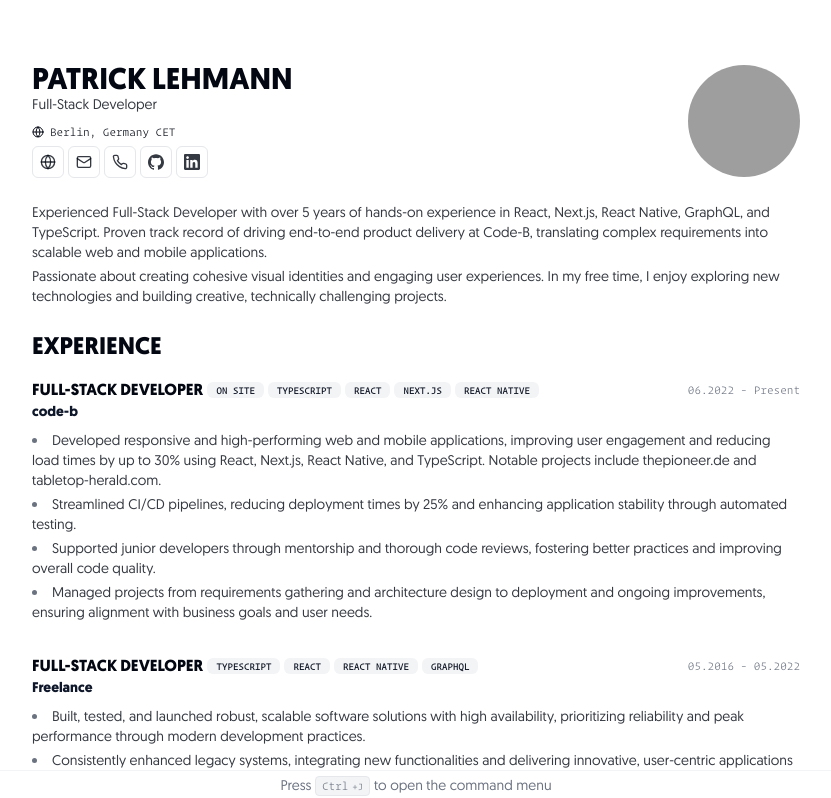
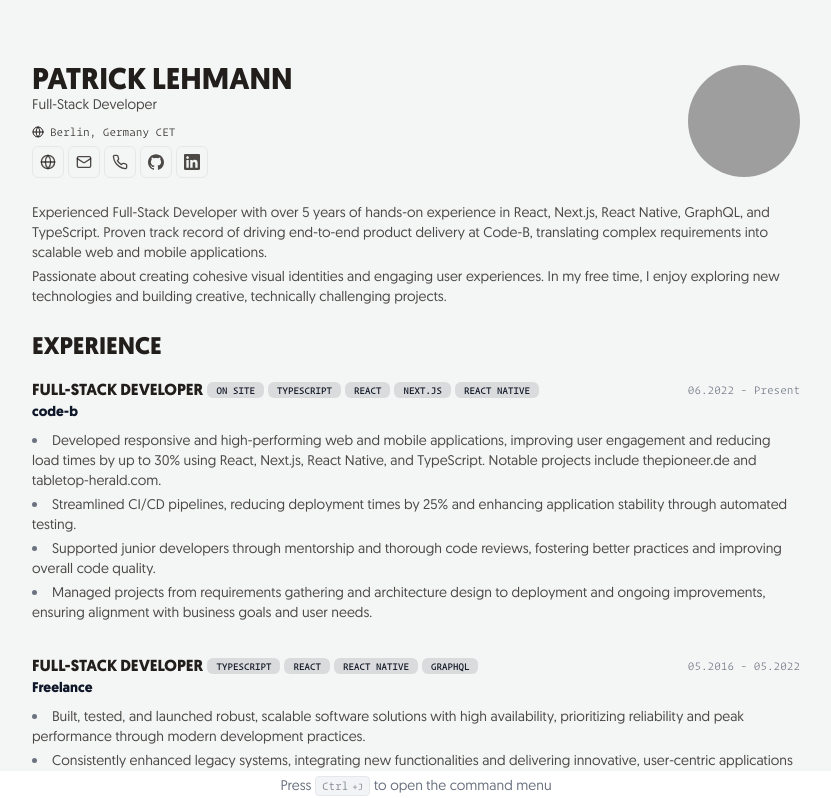
Before and after one commit to BartoszJarocki/cv, a Next.js app: page / in a window 1280 px wide. Shown: the top 798 px of the page, without its empty margins (224-1055 px from the left). Built offline with nearby package versions, Linux system fonts and the light colour scheme; grey boxes are pictures that could not be loaded.

Commit message:
feat: update global styles and opengraph image for improved aesthetics and consistency

```diff
--- a/src/app/globals.css
+++ b/src/app/globals.css
@@ -4,65 +4,65 @@
 
 @layer base {
   :root {
-    --background: 0 0% 100%;
-    --foreground: 224 71.4% 4.1%;
+    --background: 147 10% 96%; /* #f3f5f3 - Light mint background */
+    --foreground: 18 10.3% 12.2%; /* #232020 - Dark brown-gray text */
 
-    --card: 0 0% 100%;
-    --card-foreground: 224 71.4% 4.1%;
+    --card: 147 10% 96%; /* #f3f5f3 - Light mint card background */
+    --card-foreground: 18 10.3% 12.2%; /* #06070d - Nearly black card text */
 
-    --popover: 0 0% 100%;
-    --popover-foreground: 224 71.4% 4.1%;
+    --popover: 0 0% 100%; /* #ffffff - Pure white popover */
+    --popover-foreground: 18 10.3% 12.2%; /* #06070d - Nearly black popover text */
 
-    --primary: 220.9 39.3% 11%;
-    --primary-foreground: 210 20% 98%;
+    --primary: 220.9 39.3% 11%; /* #0f1729 - Dark navy blue primary */
+    --primary-foreground: 210 20% 98%; /* #f9fafb - Off-white primary text */
 
-    --secondary: 220 14.3% 95.9%;
-    --secondary-foreground: 220.9 39.3% 11%;
+    --secondary: 220 3% 86%; /* #DADCDF - Light gray secondary */
+    --secondary-foreground: 220.9 39.3% 11%; /* #0f1729 - Dark navy blue secondary text */
 
-    --muted: 220 14.3% 95.9%;
-    --muted-foreground: 220 8.9% 46.1%;
+    --muted: 220 14.3% 95.9%; /* #f3f4f6 - Very light blue-gray muted */
+    --muted-foreground: 220 8.9% 46.1%; /* #6c757d - Medium gray muted text */
 
-    --accent: 220 14.3% 95.9%;
-    --accent-foreground: 220.9 39.3% 11%;
+    --accent: 220 14.3% 95.9%; /* #f3f4f6 - Very light blue-gray accent */
+    --accent-foreground: 220.9 39.3% 11%; /* #0f1729 - Dark navy blue accent text */
 
-    --destructive: 0 84.2% 60.2%;
-    --destructive-foreground: 210 20% 98%;
+    --destructive: 0 84.2% 60.2%; /* #e11d48 - Bright red destructive */
+    --destructive-foreground: 210 20% 98%; /* #f9fafb - Off-white destructive text */
 
-    --border: 220 13% 91%;
-    --input: 220 13% 91%;
-    --ring: 224 71.4% 4.1%;
+    --border: 220 13% 91%; /* #e2e8f0 - Light gray-blue border */
+    --input: 220 13% 91%; /* #e2e8f0 - Light gray-blue input */
+    --ring: 224 71.4% 4.1%; /* #06070d - Nearly black ring */
 
     --radius: 0.5rem;
   }
 
   .dark {
-    --background: 224 71.4% 4.1%;
-    --foreground: 210 20% 98%;
+    --background: 224 71.4% 4.1%; /* #06070d - Nearly black background */
+    --foreground: 210 20% 98%; /* #f9fafb - Off-white text */
 
-    --card: 224 71.4% 4.1%;
-    --card-foreground: 210 20% 98%;
+    --card: 224 71.4% 4.1%; /* #06070d - Nearly black card background */
+    --card-foreground: 210 20% 98%; /* #f9fafb - Off-white card text */
 
-    --popover: 224 71.4% 4.1%;
-    --popover-foreground: 210 20% 98%;
+    --popover: 224 71.4% 4.1%; /* #06070d - Nearly black popover */
+    --popover-foreground: 210 20% 98%; /* #f9fafb - Off-white popover text */
 
-    --primary: 210 20% 98%;
-    --primary-foreground: 220.9 39.3% 11%;
+    --primary: 210 20% 98%; /* #f9fafb - Off-white primary */
+    --primary-foreground: 220.9 39.3% 11%; /* #0f1729 - Dark navy blue primary text */
 
-    --secondary: 215 27.9% 16.9%;
-    --secondary-foreground: 210 20% 98%;
+    --secondary: 215 27.9% 16.9%; /* #1e293b - Dark slate blue secondary */
+    --secondary-foreground: 210 20% 98%; /* #f9fafb - Off-white secondary text */
 
-    --muted: 215 27.9% 16.9%;
-    --muted-foreground: 217.9 10.6% 64.9%;
+    --muted: 215 27.9% 16.9%; /* #1e293b - Dark slate blue muted */
+    --muted-foreground: 217.9 10.6% 64.9%; /* #94a3b8 - Medium blue-gray muted text */
 
-    --accent: 215 27.9% 16.9%;
-    --accent-foreground: 210 20% 98%;
+    --accent: 215 27.9% 16.9%; /* #1e293b - Dark slate blue accent */
+    --accent-foreground: 210 20% 98%; /* #f9fafb - Off-white accent text */
 
-    --destructive: 0 62.8% 30.6%;
-    --destructive-foreground: 210 20% 98%;
+    --destructive: 0 62.8% 30.6%; /* #7f1d1d - Dark red destructive */
+    --destructive-foreground: 210 20% 98%; /* #f9fafb - Off-white destructive text */
 
-    --border: 215 27.9% 16.9%;
-    --input: 215 27.9% 16.9%;
-    --ring: 216 12.2% 83.9%;
+    --border: 215 27.9% 16.9%; /* #1e293b - Dark slate blue border */
+    --input: 215 27.9% 16.9%; /* #1e293b - Dark slate blue input */
+    --ring: 216 12.2% 83.9%; /* #cbd5e1 - Light blue-gray ring */
   }
 }
 
--- a/src/app/opengraph-image.tsx
+++ b/src/app/opengraph-image.tsx
@@ -14,7 +14,7 @@ export const contentType = "image/png";
 
 export default async function Image() {
   const fontData = await fetch(
-    new URL("../fonts/Geomanist-Bold.woff", import.meta.url),
+    new URL("../fonts/Geomanist-Medium.woff", import.meta.url),
   ).then((res) => res.arrayBuffer());
   return new ImageResponse(
     (
@@ -42,8 +42,8 @@ export default async function Image() {
             src={RESUME_DATA.avatarUrl}
             alt={RESUME_DATA.name}
             style={{
-              width: "150px",
-              height: "150px",
+              width: "200px",
+              height: "200px",
               borderRadius: "50%",
               marginBottom: "2rem",
             }}
@@ -53,7 +53,7 @@ export default async function Image() {
               fontSize: "3rem",
               fontWeight: "400",
               textTransform: "uppercase",
-              color: "#171717",
+              color: "#12191f",
               marginBottom: "0.8rem",
             }}
           >
@@ -62,10 +62,9 @@ export default async function Image() {
           <div
             style={{
               fontSize: "1.5rem",
-              color: "#504d4dd4",
+              color: "#737373",
               maxWidth: "600px",
               lineHeight: "1.4",
-              fontFamily: "monospace",
             }}
           >
             {RESUME_DATA.about}
@@ -78,7 +77,7 @@ export default async function Image() {
             }}
           >
             {RESUME_DATA.contact.email && (
-              <div style={{ fontSize: "1rem", color: "#504d4dd4" }}>
+              <div style={{ fontSize: "1.2rem", color: "#737373" }}>
                 {RESUME_DATA.personalWebsiteUrl.slice(8)}
               </div>
             )}
--- a/src/app/page.tsx
+++ b/src/app/page.tsx
@@ -68,7 +68,7 @@ export default function ResumePage() {
       </div>
 
       <section
-        className="mx-auto w-full max-w-3xl space-y-6 bg-white print:space-y-4"
+        className="mx-auto w-full max-w-3xl space-y-6  print:space-y-4"
         aria-label="Resume Content"
       >
         <Header />
```
